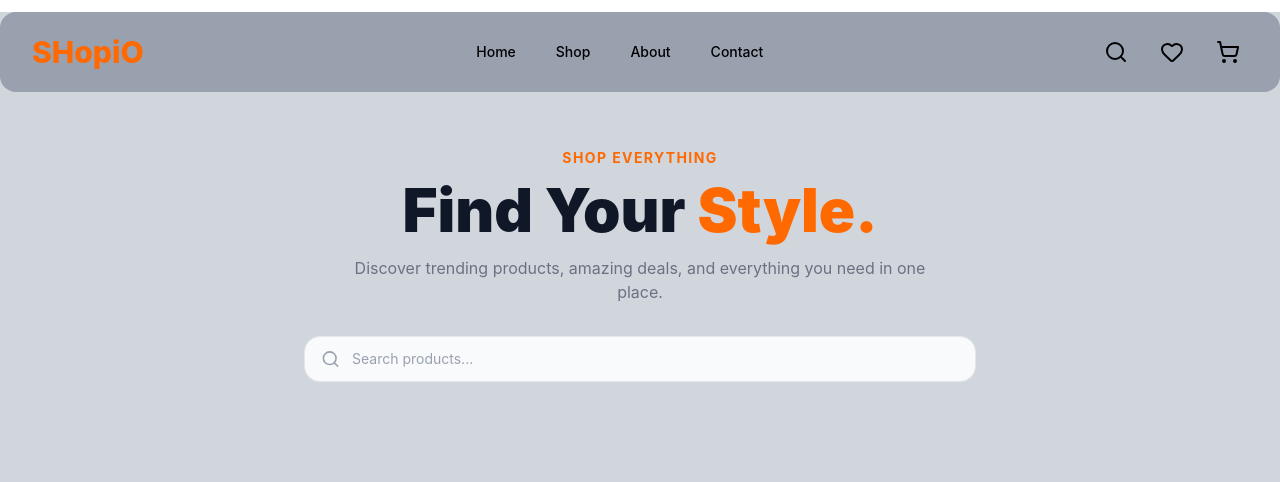
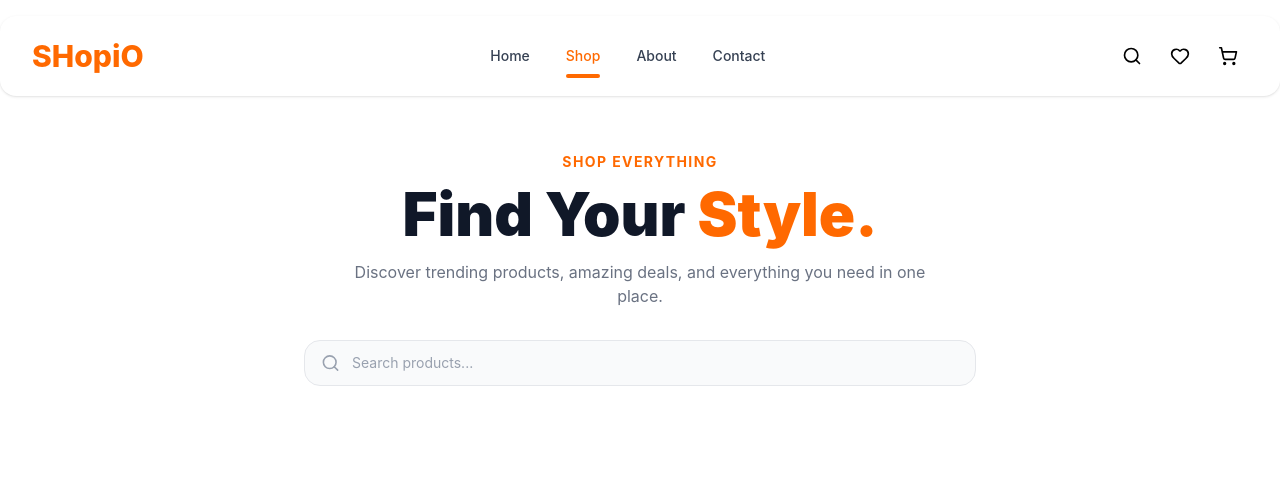
Before and after one commit to lothvuthy/Demo-project-final, a Nuxt app: page /shop in a window 1280 px wide. Shown: the top 482 px of the page. Built offline with nearby package versions, Linux system fonts and the light colour scheme.

Commit message:
update pages

```diff
--- a/app/components/layouts/Navbar.vue
+++ b/app/components/layouts/Navbar.vue
@@ -1,156 +1,172 @@
 <script setup>
 import { ref } from "vue";
-import {
-  Search,
-  Heart,
-  ShoppingCart,
-  Menu,
-} from "lucide-vue-next";
+import { Search, Heart, ShoppingCart, Menu, X } from "lucide-vue-next";
 
 const isMenuOpen = ref(false);
+
+const route = useRoute();
+
+const isActive = (path) => {
+  return route.path === path;
+};
 </script>
 
 <template>
-  <header class="sticky mt-3 top-0 z-50 bg-gray-300 ">
-    <nav class="max-w-7xl bg-gray-400 mx-auto px-4 sm:px-6 lg:px-8 rounded-2xl ">
-      <div class="h-16 md:h-20 flex items-center justify-between">
-        <NuxtLink to="/" class="flex items-center gap-2">
-          <div
-            class="text-2xl md:text-3xl font-extrabold text-orange-500"
+  <header class="sticky top-0 z-50 bg-white backdrop-blur-sm">
+    <nav
+      class="max-w-7xl mx-auto mt-3 sm:mt-4 px-3 sm:px-5 lg:px-8 bg-white rounded-2xl shadow-sm"
     >
+      <div class="h-16 sm:h-18 lg:h-20 flex items-center justify-between">
+        <NuxtLink to="/" class="flex items-center shrink-0">
+          <div class="text-2xl sm:text-3xl font-extrabold text-orange-500">
             SHopiO
           </div>
         </NuxtLink>
-        <div
-          class="hidden lg:flex items-center gap-2 text-sm font-medium"
-        >
+        <div class="hidden lg:flex items-center gap-1 text-sm font-medium">
           <NuxtLink
             to="/"
-            class="px-4 py-2 rounded-xl transition hover:text-white hover:bg-orange-500"
+            class="relative px-4 py-2 transition hover:text-orange-500"
+            :class="isActive('/') ? 'text-orange-500' : 'text-gray-700'"
           >
             Home
+
+            <span
+              v-if="isActive('/')"
+              class="absolute left-4 right-4 -bottom-1 h-1 bg-orange-500 rounded-full"
+            ></span>
           </NuxtLink>
-
           <NuxtLink
             to="/shop"
-            class="px-4 py-2 rounded-xl transition hover:text-white hover:bg-orange-500"
+            class="relative px-4 py-2 transition hover:text-orange-500"
+            :class="isActive('/shop') ? 'text-orange-500' : 'text-gray-700'"
           >
             Shop
+            <span
+              v-if="isActive('/shop')"
+              class="absolute left-4 right-4 -bottom-1 h-1 bg-orange-500 rounded-full"
+            ></span>
           </NuxtLink>
-
           <NuxtLink
             to="/about"
-            class="px-4 py-2 rounded-xl transition hover:text-white hover:bg-orange-500"
+            class="relative px-4 py-2 transition hover:text-orange-500"
+            :class="isActive('/about') ? 'text-orange-500' : 'text-gray-700'"
           >
             About
+            <span
+              v-if="isActive('/about')"
+              class="absolute left-4 right-4 -bottom-1 h-1 bg-orange-500 rounded-full"
+            ></span>
           </NuxtLink>
-
           <NuxtLink
             to="/contact"
-            class="px-4 py-2 rounded-xl transition hover:text-white hover:bg-orange-500"
+            class="relative px-4 py-2 transition hover:text-orange-500"
+            :class="isActive('/contact') ? 'text-orange-500' : 'text-gray-700'"
           >
             Contact
+            <span
+              v-if="isActive('/contact')"
+              class="absolute left-4 right-4 -bottom-1 h-1 bg-orange-500 rounded-full"
+            ></span>
           </NuxtLink>
         </div>
-        <div class="flex items-center gap-2 sm:gap-4">
+        <div class="flex items-center gap-1 sm:gap-2">
           <button
-            class="p-2 rounded-xl transition hover:bg-orange-50 hover:text-orange-500"
+            class="p-2 sm:p-2.5 rounded-xl transition hover:bg-orange-50 hover:text-orange-500"
           >
-            <Search :size="20" class="md:w-6 md:h-6" />
+            <Search :size="20" />
           </button>
           <button
-            class="p-2 rounded-xl transition hover:bg-orange-50 hover:text-orange-500"
+            class="p-2 sm:p-2.5 rounded-xl transition hover:bg-orange-50 hover:text-orange-500"
           >
-            <Heart :size="20" class="md:w-6 md:h-6" />
+            <Heart :size="20" />
           </button>
           <NuxtLink
             to="/cart"
-            class="p-2 rounded-xl transition hover:bg-orange-50 hover:text-orange-500"
+            class="p-2 sm:p-2.5 rounded-xl transition hover:bg-orange-50 hover:text-orange-500"
           >
-            <ShoppingCart
-              :size="20"
-              class="md:w-6 md:h-6"
-            />
+            <ShoppingCart :size="20" />
           </NuxtLink>
+
           <button
             @click="isMenuOpen = !isMenuOpen"
-            class="lg:hidden p-2 rounded-xl hover:bg-orange-50 hover:text-orange-500"
+            class="lg:hidden p-2 sm:p-2.5 rounded-xl transition hover:bg-orange-50 hover:text-orange-500"
           >
             <X v-if="isMenuOpen" :size="24" />
             <Menu v-else :size="24" />
           </button>
-
         </div>
       </div>
-      <div
-        class="hidden md:flex lg:hidden items-center justify-center gap-3 pb-4 text-sm font-medium"
-      >
-        <NuxtLink
-          to="/"
-          class="px-4 py-2 rounded-xl hover:text-white hover:bg-orange-500 transition"
-        >
-          Home
-        </NuxtLink>
-
-        <NuxtLink
-          to="/shop"
-          class="px-4 py-2 rounded-xl hover:text-white hover:bg-orange-500 transition"
-        >
-          Shop
-        </NuxtLink>
-
-        <NuxtLink
-          to="/about"
-          class="px-4 py-2 rounded-xl hover:text-white hover:bg-orange-500 transition"
-        >
-          About
-        </NuxtLink>
-
-        <NuxtLink
-          to="/contact"
-          class="px-4 py-2 rounded-xl hover:text-white hover:bg-orange-500 transition"
-        >
-          Contact
-        </NuxtLink>
-      </div>
+      <Transition name="menu">
         <div
           v-if="isMenuOpen"
           class="lg:hidden border-t border-gray-100 py-4"
         >
-        <div class="flex flex-col gap-2 text-sm font-medium">
-
+          <div
+            class="flex flex-col sm:flex-row sm:justify-center sm:items-center gap-2 text-sm font-medium"
+          >
             <NuxtLink
               to="/"
               @click="isMenuOpen = false"
-            class="px-4 py-3 rounded-xl hover:bg-orange-500 hover:text-white transition"
+              class="relative px-4 py-3 rounded-xl transition hover:text-orange-500"
+              :class="isActive('/') ? 'text-orange-500' : 'text-gray-700'"
             >
               Home
+              <span
+                v-if="isActive('/')"
+                class="absolute left-4 right-4 bottom-0 h-1 bg-orange-500 rounded-full"
+              ></span>
             </NuxtLink>
 
             <NuxtLink
               to="/shop"
               @click="isMenuOpen = false"
-            class="px-4 py-3 rounded-xl hover:bg-orange-500 hover:text-white transition"
+              class="relative px-4 py-3 rounded-xl transition hover:text-orange-500"
+              :class="isActive('/shop') ? 'text-orange-500' : 'text-gray-700'"
             >
               Shop
+              <span
+                v-if="isActive('/shop')"
+                class="absolute left-4 right-4 bottom-0 h-1 bg-orange-500 rounded-full"
+              ></span>
             </NuxtLink>
-
             <NuxtLink
               to="/about"
               @click="isMenuOpen = false"
-            class="px-4 py-3 rounded-xl hover:bg-orange-500 hover:text-white transition"
+              class="relative px-4 py-3 rounded-xl transition hover:text-orange-500"
+              :class="isActive('/about') ? 'text-orange-500' : 'text-gray-700'"
             >
               About
+              <span
+                v-if="isActive('/about')"
+                class="absolute left-4 right-4 bottom-0 h-1 bg-orange-500 rounded-full"
+              ></span>
             </NuxtLink>
             <NuxtLink
               to="/contact"
               @click="isMenuOpen = false"
-            class="px-4 py-3 rounded-xl hover:bg-orange-500 hover:text-white transition"
+              class="relative px-4 py-3 rounded-xl transition hover:text-orange-500"
+              :class="isActive('/contact') ? 'text-orange-500' : 'text-gray-700'"
             >
               Contact
+              <span
+                v-if="isActive('/contact')"
+                class="absolute left-4 right-4 bottom-0 h-1 bg-orange-500 rounded-full"
+              ></span>
             </NuxtLink>
           </div>
         </div>
+      </Transition>
     </nav>
   </header>
 </template>
+<style scoped>
+.menu-enter-active,
+.menu-leave-active {
+  transition: all 0.25s ease;
+}
+.menu-enter-from,
+.menu-leave-to {
+  opacity: 0;
+  transform: translateY(-8px);
+}
+</style>
--- a/app/pages/about.vue
+++ b/app/pages/about.vue
@@ -19,7 +19,6 @@
           {{ shopInfo.journey || "SHopiO began with a simple idea: to make quality products accessible to everyone, effortlessly. From our humble beginnings in a small startup garage, we've grown into a global destination for curated goods. We believe in the power of good design and reliable service to simplify your daily life." }}
         </p>
       </section>
-
       <!-- ===== Mission & Vision ===== -->
       <section class="grid md:grid-cols-2 gap-6 mb-16">
         <!-- Our Mission -->
--- a/app/pages/auth/login.vue
+++ b/app/pages/auth/login.vue
@@ -1,3 +1,4 @@
+
 <template>
   <div class="min-h-screen bg-gray-50 flex items-center justify-center px-4 sm:px-6 py-6 sm:py-8">
     <div class="w-full max-w-md bg-white rounded-xl shadow-md px-6 sm:px-8 py-8 sm:py-10">
--- a/app/pages/index.vue
+++ b/app/pages/index.vue
@@ -46,7 +46,7 @@ onUnmounted(() => {
 </script>
 
 <template>
-  <div class="min-h-screen bg-gray-300">
+  <div class="min-h-screen bg-white">
     <section class=" px-4 md:px-8 py-6">
       <div
         class="relative max-w-7xl w-full  mx-auto  h-150 md:h-160 overflow-hidden rounded-3xl"
--- a/app/pages/shop.vue
+++ b/app/pages/shop.vue
@@ -34,8 +34,8 @@ const clearSearch = () => {
 };
 </script>
 <template>
-  <div class="min-h-screen bg-gray-300">
-    <section class="bg-gray-300 px-6 py-14">
+  <div class="min-h-screen bg-white">
+    <section class="bg-white px-6 py-14">
       <div class="mx-auto max-w-7xl text-center">
         <p
           class="mb-3 text-sm font-bold uppercase tracking-widest text-orange-500"
@@ -80,7 +80,7 @@ const clearSearch = () => {
         </div>
       </div>
     </section>
-    <section class="mx-auto max-w-7xl px-6 py-10 bg-gray-300">
+    <section class="mx-auto max-w-7xl px-6 py-10 bg-white">
       <div
         class="mb-8 flex flex-col gap-4 sm:flex-row sm:items-center sm:justify-between"
       >
```
Lines whose indentation alone changed are shown as unchanged.
